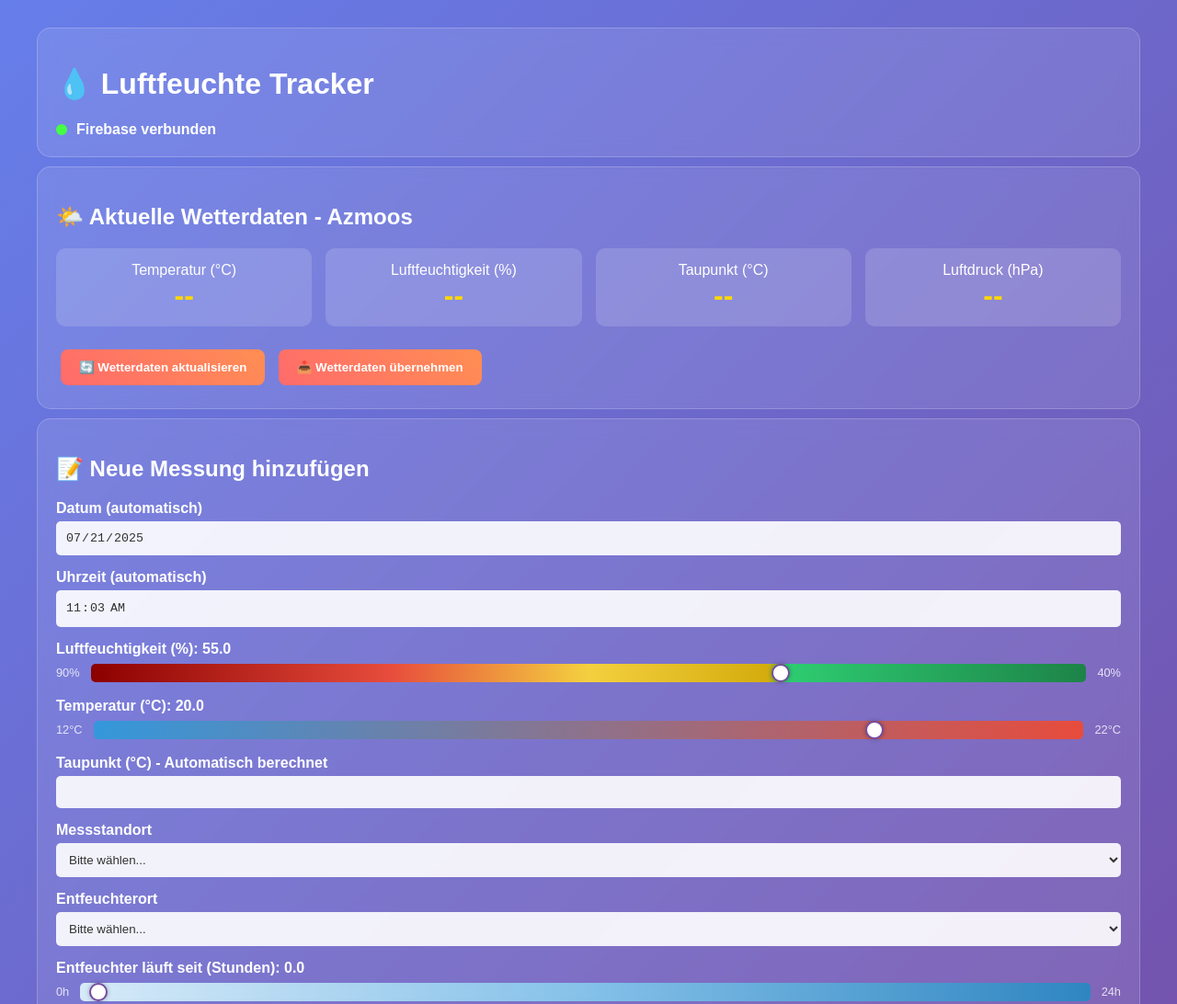
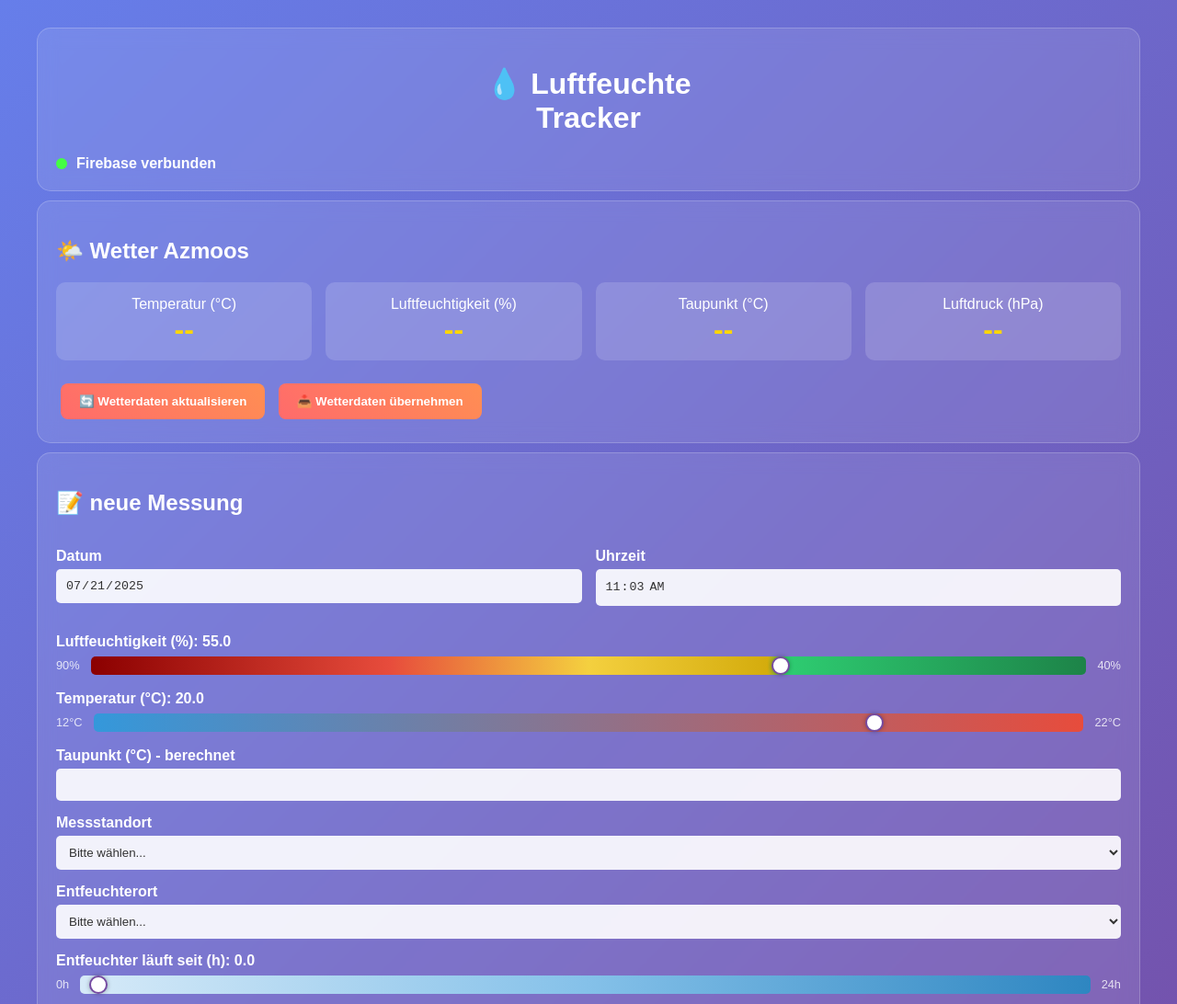
Before and after one commit to Thsoin2/luftfeuchte-tracker, a plain HTML site: page index.html in a window 1280 px wide. Shown: the top 1092 px of the page at 92% size. Drawn offline with Linux system fonts and the light colour scheme; no server answers.

Commit message:
UI-Verbesserungen: Überschriften angepasst, Datum/Uhrzeit nebeneinander, Labels optimiert, Löschfunktion global verfügbar gemacht

```diff
--- a/index.html
+++ b/index.html
@@ -208,7 +208,8 @@
 </head>
 <body>
     <div class="container">
-        <h1>💧 Luftfeuchte Tracker</h1>
+        <h1 style="text-align: center; margin-bottom: 0;">💧 Luftfeuchte</h1>
+        <h1 style="text-align: center; margin-top: 0;">Tracker</h1>
 
         <div class="firebase-status">
             <div class="status-dot" id="statusDot"></div>
@@ -221,7 +222,7 @@
     </div>
 
     <div class="container">
-        <h2>🌤️ Aktuelle Wetterdaten - Azmoos</h2>
+        <h2>🌤️ Wetter Azmoos</h2>
         <div class="weather-grid">
             <div class="weather-card">
                 <div>Temperatur (°C)</div>
@@ -245,14 +246,16 @@
     </div>
 
     <div class="container">
-        <h2>📝 Neue Messung hinzufügen</h2>
-        <div class="form-group">
-            <label>Datum (automatisch)</label>
-            <input type="date" id="date" readonly>
-        </div>
-        <div class="form-group">
-            <label>Uhrzeit (automatisch)</label>
-            <input type="time" id="time" readonly>
+        <h2>📝 neue Messung </h2>
+        <div style="display: flex; gap: 15px;">
+            <div class="form-group" style="flex: 1;">
+                <label>Datum</label>
+                <input type="date" id="date" readonly>
+            </div>
+            <div class="form-group" style="flex: 1;">
+                <label>Uhrzeit</label>
+                <input type="time" id="time" readonly>
+            </div>
         </div>
         <div class="form-group">
             <label>Luftfeuchtigkeit (%): <span id="humidityValue">55.0</span></label>
@@ -272,7 +275,7 @@
             </div>
         </div>
         <div class="form-group">
-            <label>Taupunkt (°C) - Automatisch berechnet</label>
+            <label>Taupunkt (°C) - berechnet</label>
             <input type="number" id="dewpoint" step="0.1" readonly>
         </div>
         <div class="form-group">
@@ -298,7 +301,7 @@
             </select>
         </div>
         <div class="form-group">
-            <label>Entfeuchter läuft seit (Stunden): <span id="dehumidifierTimeValue">0.0</span></label>
+            <label>Entfeuchter läuft seit (h): <span id="dehumidifierTimeValue">0.0</span></label>
             <div class="slider-container">
                 <span class="range-min">0h</span>
                 <input type="range" id="dehumidifierTime" min="0" max="24" step="0.5" value="0.0" class="slider dehumidifier-slider" style="width: 100%;">
@@ -589,7 +592,7 @@
                     <td>${entry.azHumidity}%</td>
                     <td>${entry.azDewpoint}°C</td>
                     <td>${entry.notes || '-'}</td>
-                    <td><button onclick="deleteMeasurement('${entry.id}')" style="background: #f44336; padding: 5px 10px;">🗑️</button></td>
+                    <td><button onclick="console.log('Lösch-Button wurde geklickt für ID:', '${entry.id}'); deleteMeasurement('${entry.id}')" style="background: #f44336; padding: 5px 10px;">🗑️</button></td>
                 `;
             });
         }
@@ -606,15 +609,41 @@
             }
         }
 
-        // Messung löschen
-        async function deleteMeasurement(id) {
+        // Messung löschen - global verfügbar machen
+        window.deleteMeasurement = async function(id) {
             if (!confirm('Möchten Sie diese Messung wirklich löschen?')) return;
 
             try {
-                await db.collection('measurements').doc(id).delete();
+                console.log('Versuche Messung zu löschen mit ID:', id);
+                if (!db) {
+                    console.error('Firebase-Datenbank nicht initialisiert');
+                    updateStatus('error', '❌ Fehler: Firebase-Datenbank nicht initialisiert');
+                    return;
+                }
+
+                console.log('Firebase-Datenbank ist initialisiert:', db);
+                console.log('Versuche Dokument zu löschen:', db.collection('measurements').doc(id));
+
+                // Versuche zuerst, das Dokument zu lesen, um zu prüfen, ob es existiert
+                const docRef = db.collection('measurements').doc(id);
+                const docSnapshot = await docRef.get();
+
+                if (!docSnapshot.exists) {
+                    console.error('Dokument existiert nicht:', id);
+                    updateStatus('error', '❌ Fehler: Dokument nicht gefunden');
+                    return;
+                }
+
+                console.log('Dokument existiert, Daten:', docSnapshot.data());
+                await docRef.delete();
+                console.log('Dokument erfolgreich gelöscht');
+
                 updateStatus('success', '✅ Messung gelöscht!');
-                loadMeasurements();
+                console.log('Lade Messungen neu...');
+                await loadMeasurements();
+                console.log('Messungen neu geladen');
             } catch (error) {
+                console.error('Fehler beim Löschen:', error);
                 updateStatus('error', '❌ Fehler beim Löschen: ' + error.message);
             }
         }
```
